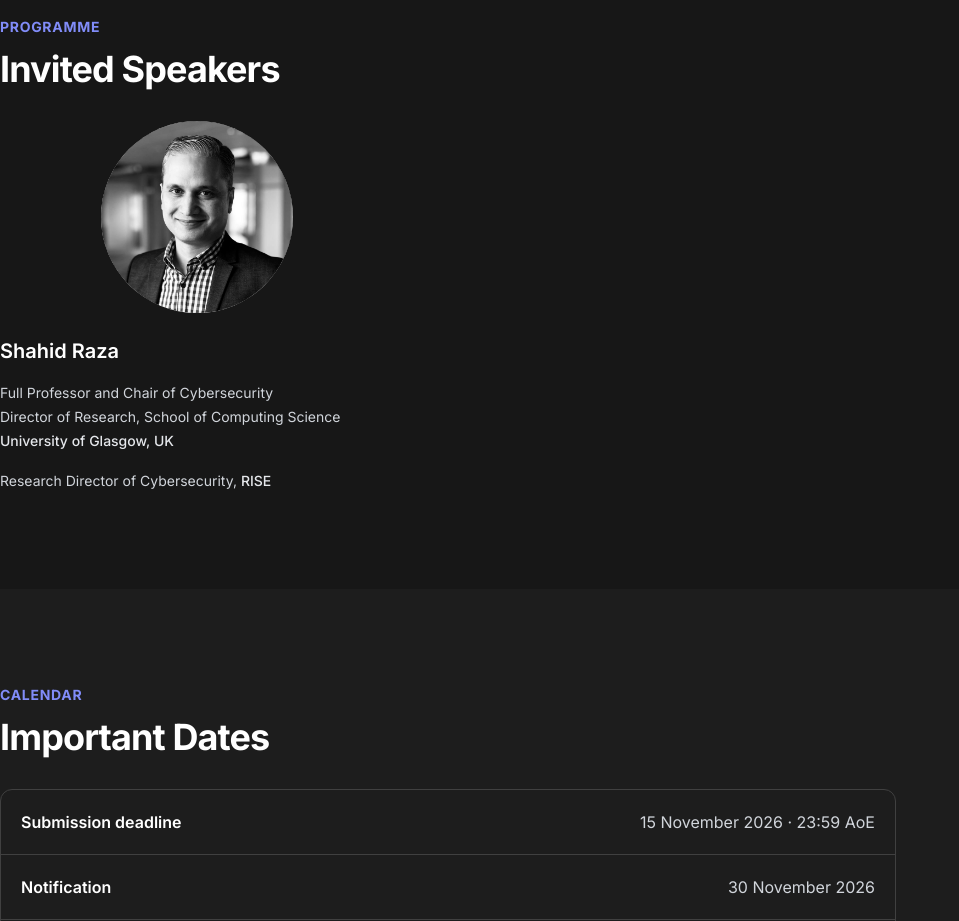
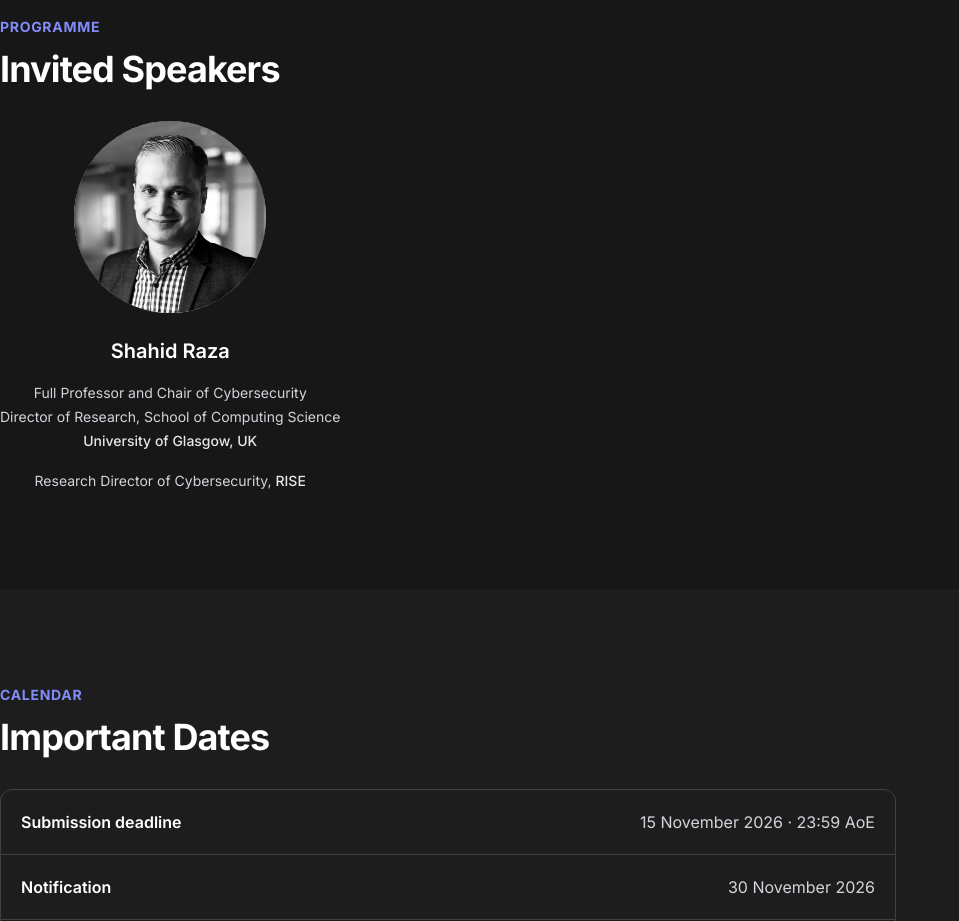
Before and after one commit to ADMIT-Workshop/admit-workshop.github.io, a Next.js app: page / in a window 1280 px wide. Shown: the part 1460-2381 px from the top of the page, without its empty margins (0-959 px from the left). Built offline with nearby package versions, Linux system fonts and the light colour scheme.

Commit message:
Keep speaker profile centered and shift it left

```diff
--- a/src/components/Speakers.tsx
+++ b/src/components/Speakers.tsx
@@ -17,7 +17,7 @@ export function Speakers() {
           {section.items.map((speaker) => (
             <article
               key={speaker.name}
-              className="w-full max-w-md text-left"
+              className="w-fit max-w-full text-center"
             >
               {speaker.image && (
                 <Image
```
